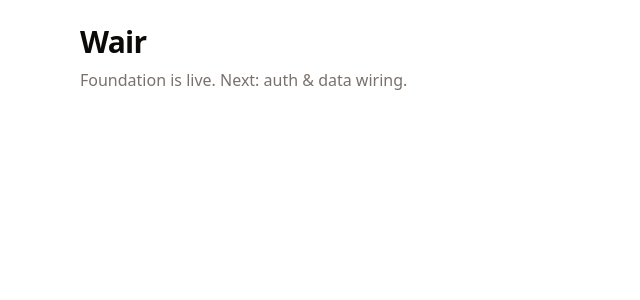
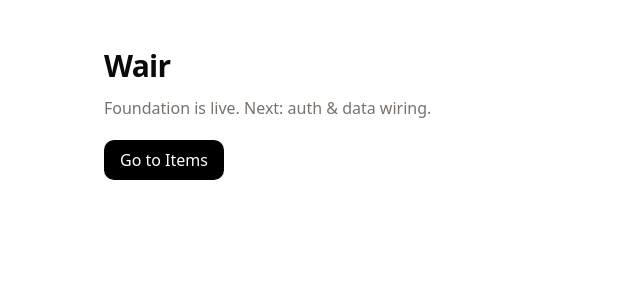
Before and after one commit to cooperrobillard/wair, a Next.js app: page / in a window 1280 px wide. Shown: the top 300 px of the page, without its empty margins (0-640 px from the left). Built offline with nearby package versions, Linux system fonts and the light colour scheme.

Commit message:
feat: add link to /items on home

```diff
--- a/src/app/page.tsx
+++ b/src/app/page.tsx
@@ -1,8 +1,21 @@
+import Link from "next/link";
+
 export default function Home() {
   return (
-    <main className="space-y-2">
+    <main className="space-y-3 p-6">
       <h1 className="text-3xl font-semibold tracking-tight">Wair</h1>
-      <p className="text-muted-foreground">Foundation is live. Next: auth & data wiring.</p>
+      <p className="text-muted-foreground">
+        Foundation is live. Next: auth & data wiring.
+      </p>
+
+      <div className="pt-2">
+        <Link
+          href="/items"
+          className="inline-flex items-center rounded-lg bg-black px-4 py-2 text-white hover:opacity-90"
+        >
+          Go to Items
+        </Link>
+      </div>
     </main>
   );
 }
```
